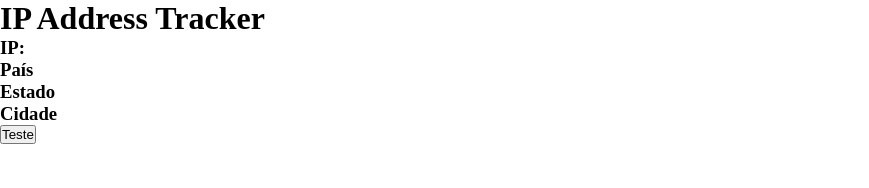
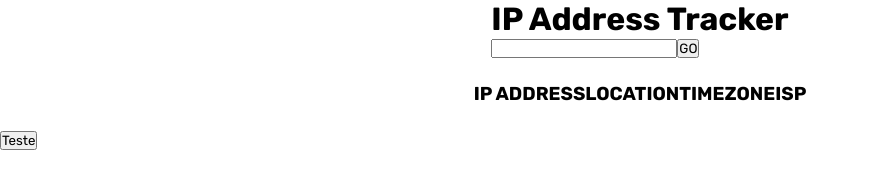
Before and after one commit to igorlopesf/IP-Address-Tracker, a plain HTML site: page index.html in a window 1280 px wide. Shown: the whole page, without its empty margins (0-869 px from the left). Drawn offline with nearby package versions, Linux system fonts and the light colour scheme.

Commit message:
maps e infos

```diff
--- a/css/style.css
+++ b/css/style.css
@@ -1,7 +1,26 @@
-*{
-    padding: 0px;
-    margin: 0px;
+@import url("https://fonts.googleapis.com/css2?family=Rubik:wght@400;500;700&display=swap");
+
+:root {
+  --very_dark_gray: hsl(0, 0%, 17%);
+  --dark_gray: hsl(0, 0%, 59%);
 }
-#map{
-    height: 300px;
+
+* {
+  padding: 0px;
+  margin: 0px;
+  font-family: 'Rubik', sans-serif;
 }
+
+#map {
+  height: 300px;
+}
+
+#containerInfos{
+    display: flex;
+    flex-direction: column;
+    align-items: center;
+}
+#infos{
+    display: flex;
+    padding: 25px;
+}
--- a/index.html
+++ b/index.html
@@ -14,15 +14,31 @@
     />
   </head>
   <body>
-    <h1>IP Address Tracker</h1>
-    <h3>IP:</h3>
-    <label for="" id="ip"></label>
-    <h3>País</h3>
-    <label for="" id="pais"></label>
-    <h3>Estado</h3>
-    <label for="" id="estado"></label>
-    <h3>Cidade</h3>
-    <label for="" id="cidade"></label>
+    <div id="containerInfos">
+      <div id="containerHeader">
+        <h1>IP Address Tracker</h1>
+        <input type="text" /><button>GO</button>
+      </div>
+
+      <div id="infos">
+        <div id="info">
+          <h3>IP ADDRESS</h3>
+          <label for="" id="ip"></label>
+        </div>
+        <div id="info">
+          <h3>LOCATION</h3>
+          <label for="" id="local"></label>
+        </div>
+        <div id="info">
+          <h3>TIMEZONE</h3>
+          <label for="" id="time"></label>
+        </div>
+        <div id="info">
+          <h3>ISP</h3>
+          <label for="" id="isp"></label>
+        </div>
+      </div>
+    </div>
 
     <button id="teste">Teste</button>
 
--- a/script/script.js
+++ b/script/script.js
@@ -2,9 +2,9 @@ const apiKey =
   "https://geo.ipify.org/api/v2/country?apiKey=at_e0dZH5hz4xImdwGxy3MMFzQodjxUg&ipAddress=";
 const btnTeste = document.querySelector("#teste");
 const ip = document.querySelector("#ip");
-const pais = document.querySelector("#pais");
-const estado = document.querySelector("#estado");
-const cidade = document.querySelector("#cidade");
+const local = document.querySelector("#local");
+const time = document.querySelector("#time");
+const isp = document.querySelector("#isp");
 
 const getGeoIpData = async () => {
   const apiLink =
@@ -20,9 +20,12 @@ const showGeoIp = async () => {
   console.log(data);
 
   ip.innerText = data.ip;
-  pais.innerText = data.location.country;
+  /* pais.innerText = data.location.country;
   estado.innerText = data.location.region;
-  cidade.innerText = data.location.city;
+  cidade.innerText = data.location.city; */
+  local.innerText = `${data.location.city}, ${data.location.region} - ${data.location.country}`
+  time.innerHTML = `UTC ${data.location.timezone}`
+  isp.innerText = data.isp
 };
 
 btnTeste.addEventListener("click", function () {
```
Also changed, not shown: imgs/favicon-32x32.png (added), imgs/icon-arrow.svg (added), imgs/icon-location.svg (added), imgs/pattern-bg.png (added).
